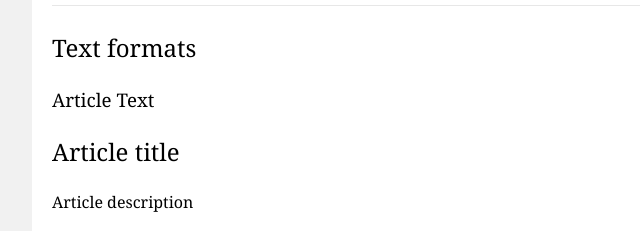
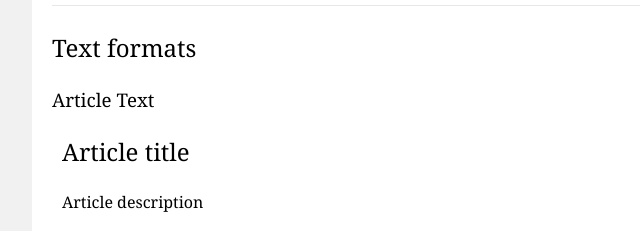
Before and after one commit to iren777/fl-9, a plain HTML site: page FE_9_1_homework_html-basics/homework/index.html in a window 1280 px wide. Shown: the part 1503-1734 px from the top of the page, 118-758 px from the left. Drawn offline with Linux system fonts and the light colour scheme; files whose address does not match are found by name.

Commit message:
Update index.html

```diff
--- a/FE_9_1_homework_html-basics/homework/index.html
+++ b/FE_9_1_homework_html-basics/homework/index.html
@@ -230,14 +230,17 @@
           <h2 id="Textformats">
             Text formats
           </h2>
-          <h3>Article Text
+          <h3>
+            Article Text
           </h3>
+          <article>
           <h2>
             Article title
           </h2>
           <h4>
             Article description
           </h4>
+          </article>
                          <!-- Preformated text -->
           <h3> Preformated text</h3>
 
```
